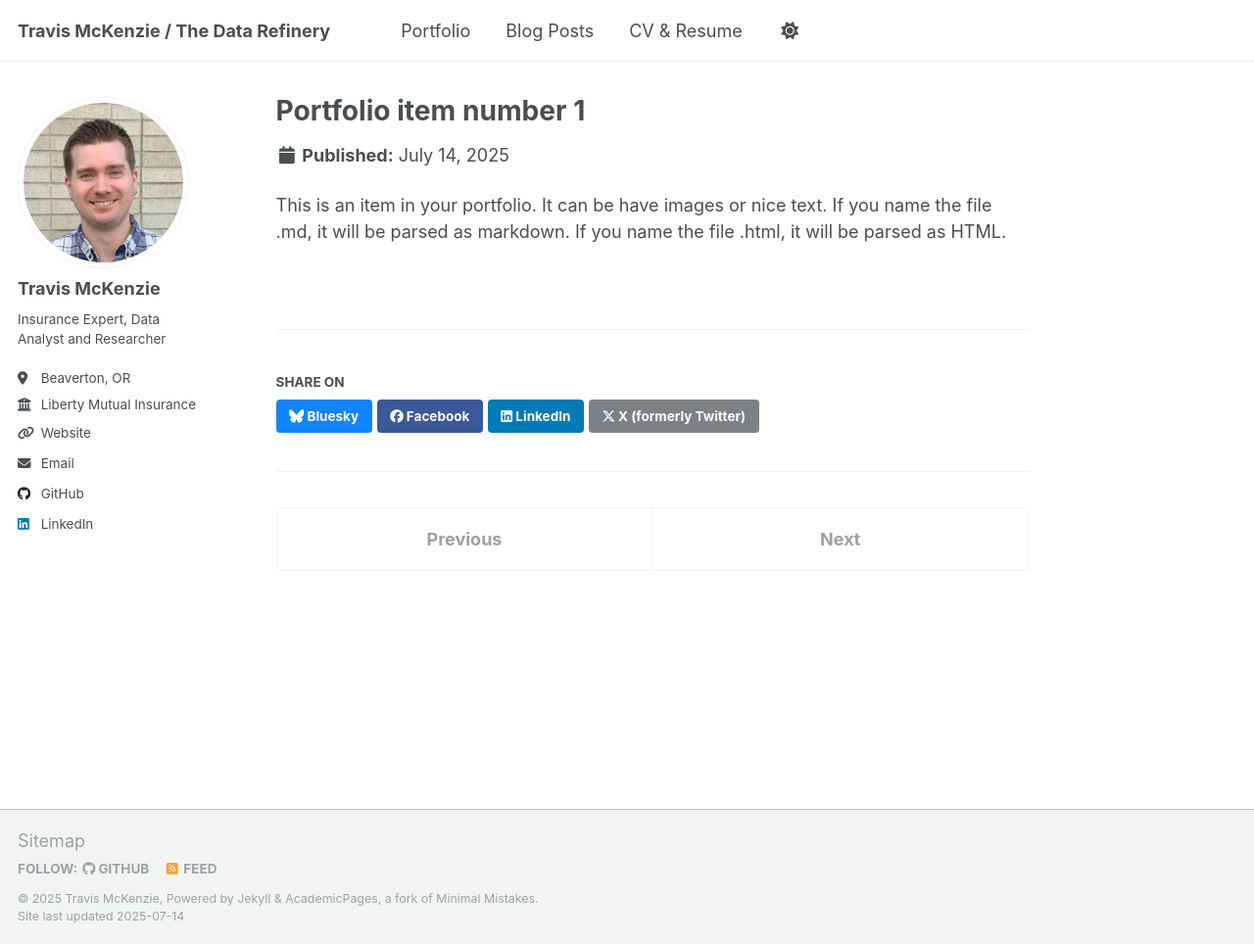
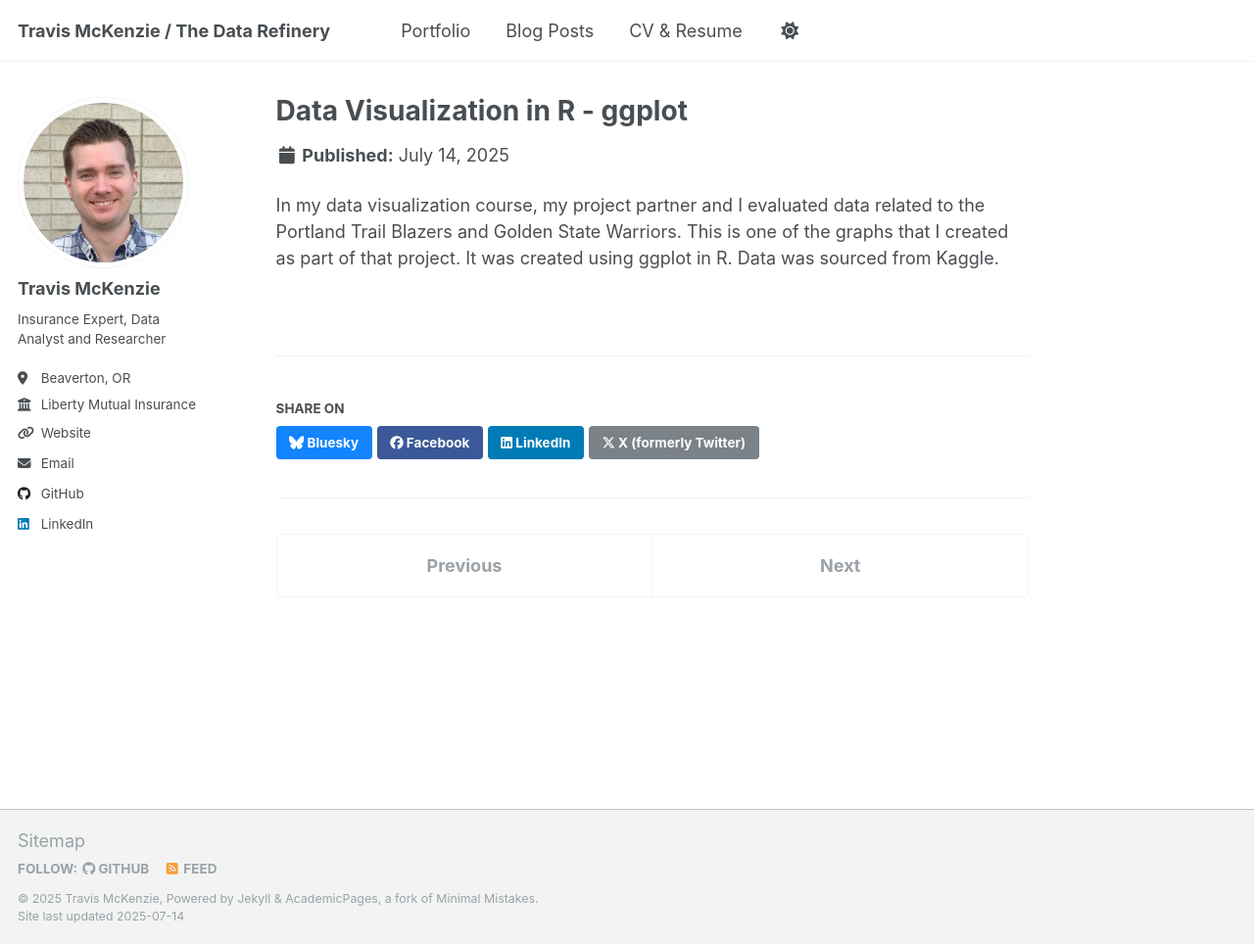
Before and after one commit to TDMckenzie/Refinery, a Jekyll site: the page built from _portfolio/portfolio-1.md, in a window 1280 px wide and 964 px high. Shown: the whole window at 98% size. Built offline with Jekyll 4.4.1, drawn with Linux system fonts in a browser that asks for light colours.

Commit message:
added portfolio item 1

```diff
--- a/_portfolio/portfolio-1.md
+++ b/_portfolio/portfolio-1.md
@@ -1,7 +1,7 @@
 ---
-title: "Portfolio item number 1"
-excerpt: "Short description of portfolio item number 1<br/><img src='/images/500x300.png'>"
+title: "Data Visualization in R - ggplot"
+excerpt: "Using ggplot, comparing team win performance<br/><img src='/images/Win_Comparison.png'>"
 collection: portfolio
 ---
 
-This is an item in your portfolio. It can be have images or nice text. If you name the file .md, it will be parsed as markdown. If you name the file .html, it will be parsed as HTML.
+In my data visualization course, my project partner and I evaluated data related to the Portland Trail Blazers and Golden State Warriors.  This is one of the graphs that I created as part of that project.  It was created using ggplot in R.  Data was sourced from Kaggle.
```
Also changed, not shown: images/Win_Comparison.png (added).
